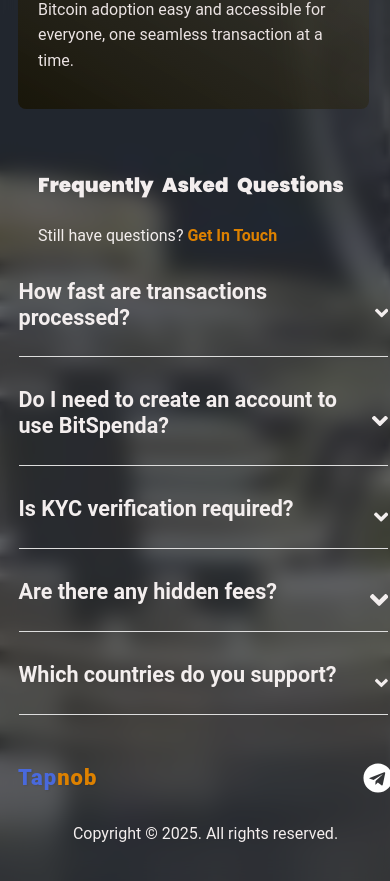
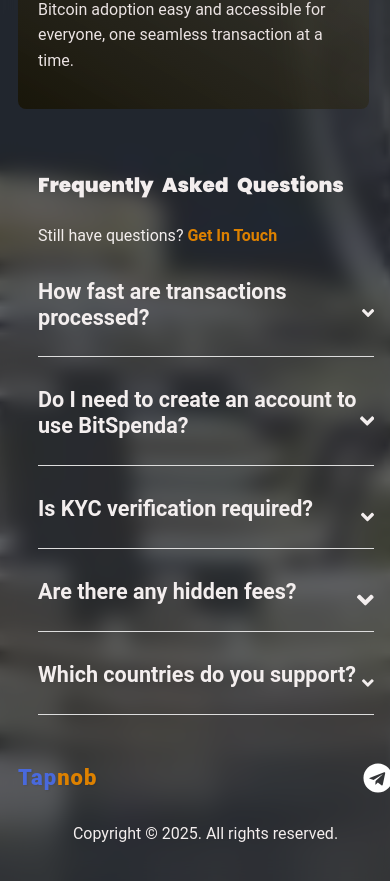
Before and after one commit to Reala-Innovation/tabnob-client, a React (Vite) app: page / in a window 390 px wide. Shown: the part 2110-2991 px from the top of the page. Built offline with nearby package versions, Linux system fonts and the light colour scheme.

Commit message:
index.css updated,

```diff
--- a/src/styles/faqs.css
+++ b/src/styles/faqs.css
@@ -8,6 +8,7 @@
   border-bottom: 1px solid #ddd;
   padding: 10px 0;
   cursor: pointer;
+  max-width: 96%;
   transition: all 0.3s ease;
 }
 
@@ -35,12 +36,3 @@
     transition-duration: 800ms;
     transform: rotate(180deg) !important;
 }
-
-
-@media (max-width:900px) {
-.faq-item {
-  margin-left:-5vw !important;
-}
-
-
-}
```
